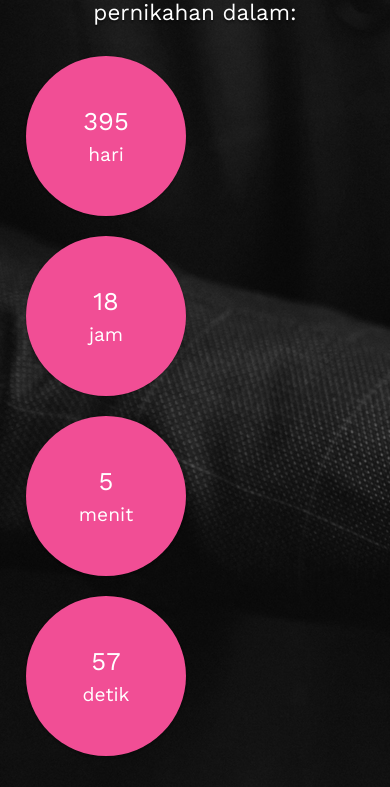
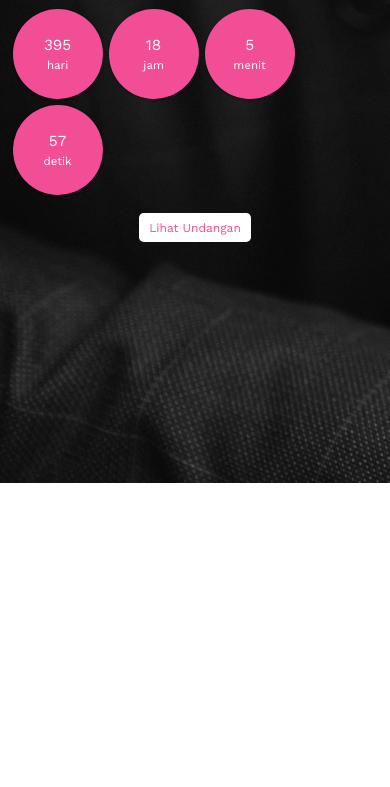
Before and after one commit to theox06/undangan-pernikahan-digital-fix, a plain HTML site: page index.html in a window 390 px wide. Shown: the part 361-1148 px from the top of the page. Drawn offline with nearby package versions, Linux system fonts and the light colour scheme.

Commit message:
perbaikan pada responsive

```diff
--- a/style.css
+++ b/style.css
@@ -55,3 +55,42 @@ body {
   background-color: var(--pink);
   color: white;
 }
+
+/* Media Query */
+/* Laptop */
+
+@media (max-width: 992px) {
+  html {
+    font-size: 75%;
+  }
+
+  .simply-countdown > .simply-section {
+    padding: 70px;
+  }
+}
+
+/* tablet */
+
+@media (max-width: 768px) {
+  html {
+    font-size: 65%;
+  }
+
+  .simply-countdown > .simply-section {
+    padding: 60px;
+    margin: 5px;
+  }
+}
+
+/* mobile phone */
+
+@media (max-width: 576px) {
+  html {
+    font-size: 60%;
+  }
+
+  .simply-countdown > .simply-section {
+    padding: 45px;
+    margin: 3px;
+  }
+}
```
